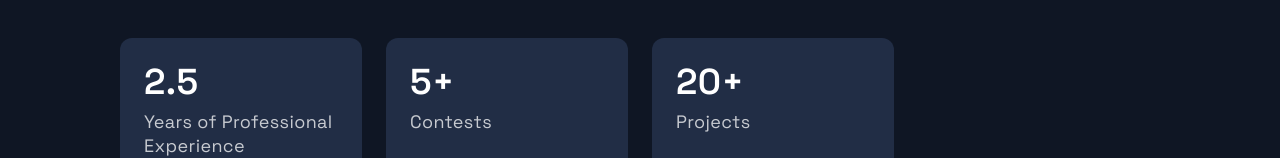
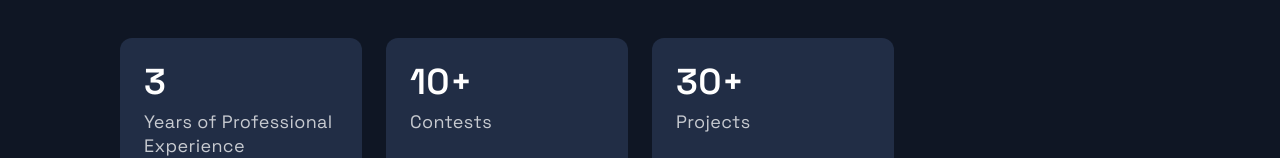
Before and after one commit to Muhtasim-Fuad-Showmik/portfolio, a Next.js app: page / in a window 1280 px wide. Shown: the part 7813-7971 px from the top of the page. Built offline with nearby package versions, Linux system fonts and the light colour scheme.

Commit message:
Updated "Accomplishments"

```diff
--- a/src/components/Acomplishments/Acomplishments.js
+++ b/src/components/Acomplishments/Acomplishments.js
@@ -1,12 +1,16 @@
-import React from 'react';
+import React from "react";
 
-import { Section, SectionDivider, SectionTitle } from '../../styles/GlobalComponents';
-import { Box, Boxes, BoxNum, BoxText } from './AcomplishmentsStyles';
+import {
+  Section,
+  SectionDivider,
+  SectionTitle,
+} from "../../styles/GlobalComponents";
+import { Box, Boxes, BoxNum, BoxText } from "./AcomplishmentsStyles";
 
 const data = [
-  { number: 2.5, more: '', text: 'Years of Professional Experience'},
-  { number: 5, more: '+', text: 'Contests', },
-  { number: 20, more: '+', text: 'Projects', }
+  { number: 3, more: "", text: "Years of Professional Experience" },
+  { number: 10, more: "+", text: "Contests" },
+  { number: 30, more: "+", text: "Projects" },
 ];
 
 const Acomplishments = () => (
@@ -15,7 +19,10 @@ const Acomplishments = () => (
     <Boxes>
       {data.map((card, index) => (
         <Box key={index}>
-          <BoxNum>{card.number}{card.more}</BoxNum>
+          <BoxNum>
+            {card.number}
+            {card.more}
+          </BoxNum>
           <BoxText>{card.text}</BoxText>
         </Box>
       ))}
```
